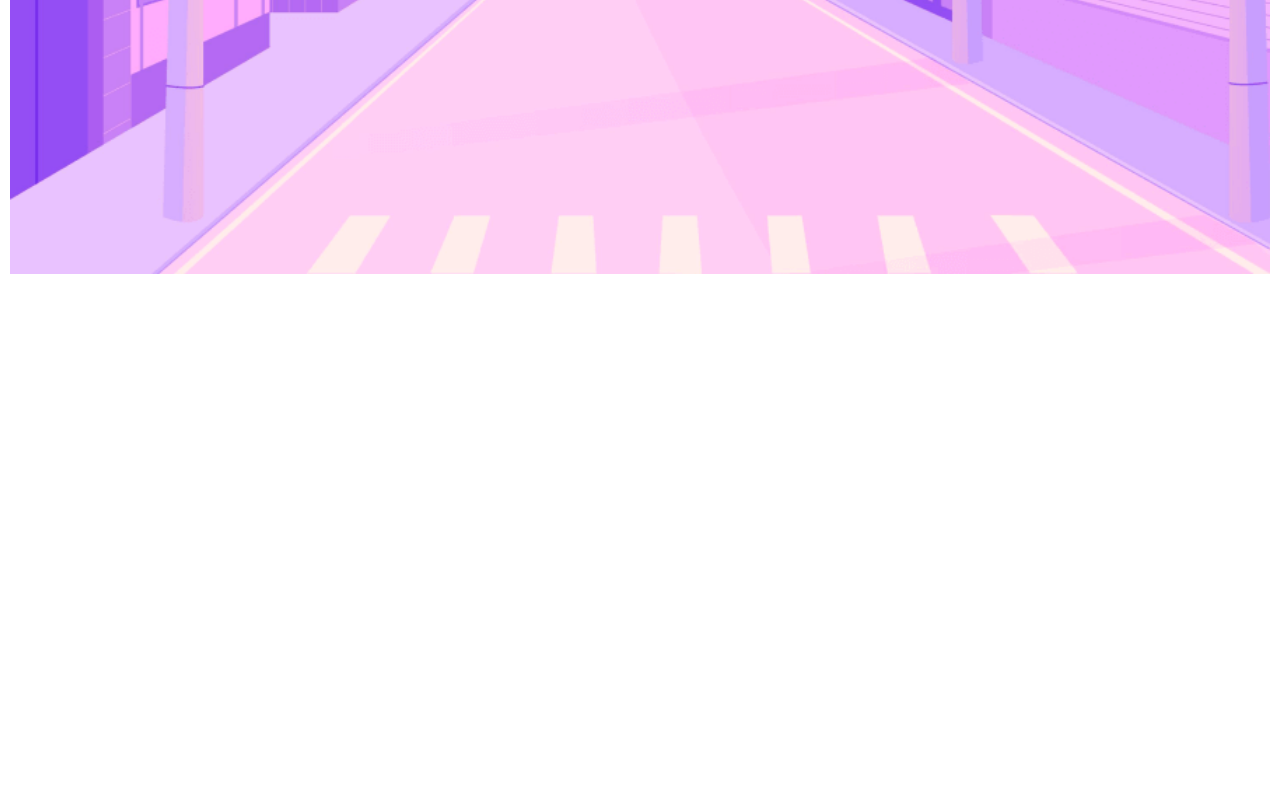
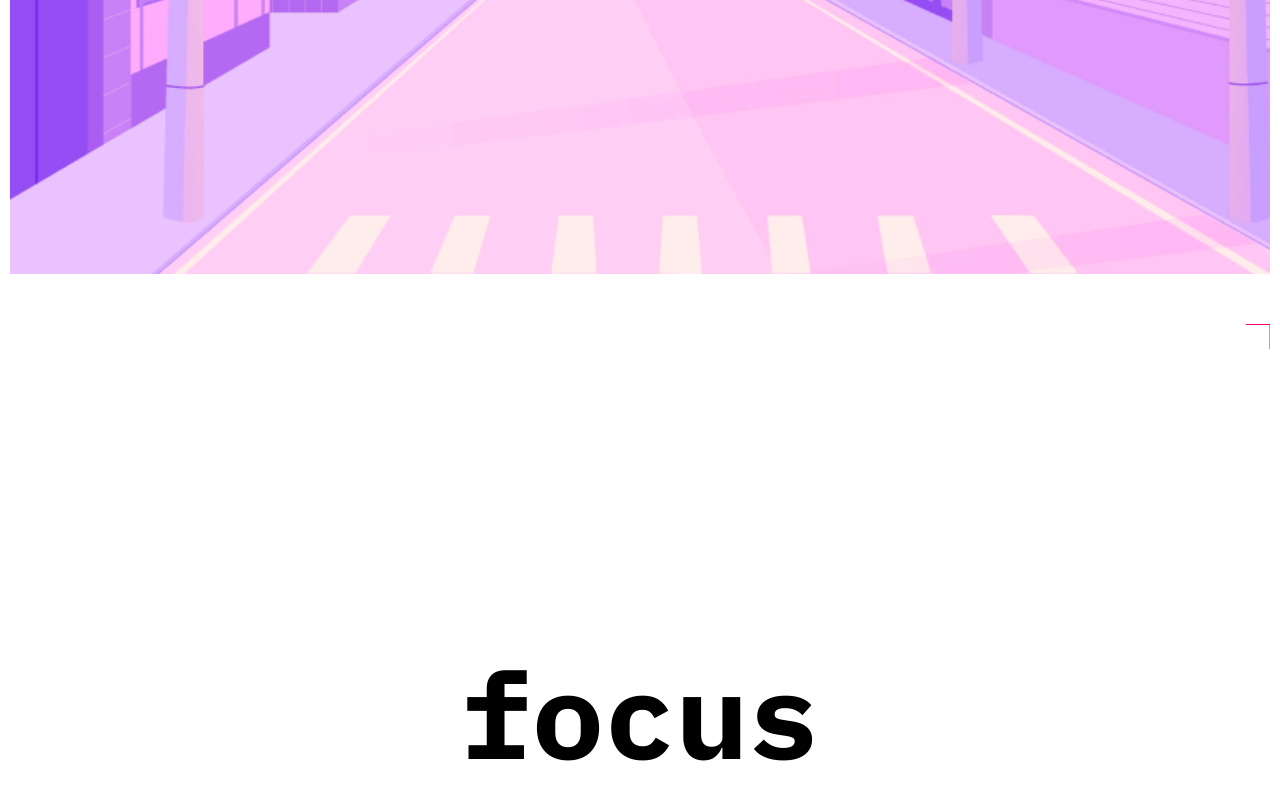
Before and after one commit to Aleksandra-Lorens/slozhno-sosredotochitsya-fd, a plain HTML site: page index.html in a window 1280 px wide. Shown: the part 7077-7877 px from the top of the page. Before the commit the page ends 7351 px from the top, so only its background shows below. Drawn offline with Linux system fonts and the light colour scheme.

Commit message:
Готова мобильная версия подвала

```diff
--- a/index.html
+++ b/index.html
@@ -144,6 +144,9 @@
       </div>
     </div>
   </section>
+  <footer id="footer">
+    <div class="logo">focus</div>
+  </footer>
 </body>
 
 </html>
--- a/styles/dark.css
+++ b/styles/dark.css
@@ -51,6 +51,11 @@
   color: #DB00FF;
 }
 
+.theme-dark #footer .logo {
+  text-shadow: 2px 2px 0px #FF0070;
+  color: #DB00FF;
+}
+
 .theme-dark .page .header .title-decor,
 .theme-dark .item h3,
 .theme-dark .gallery h3,
--- a/styles/style.css
+++ b/styles/style.css
@@ -13,7 +13,8 @@
   padding: 0 10px;
 }
 
-.page .header::before {
+.page .header::before,
+#footer::before {
   content: '';
   position: absolute;
   left: 10px;
@@ -25,7 +26,8 @@
   background-repeat: no-repeat;
 }
 
-.page .header::after {
+.page .header::after,
+#footer::after  {
   content: '';
   position: absolute;
   right: 10px;
@@ -313,3 +315,18 @@
   height: 433px;
   object-fit: cover;
 }*/
+
+#footer {
+  height: 100vh;
+  position: relative;
+  display: flex;
+  justify-content: center;
+  align-items: center;
+  margin-top: 40px;
+}
+
+#footer .logo {
+  font-size: clamp(7.25rem, 7.0115rem + 1.0178vw, 7.5rem);
+  font-weight: 700;
+  line-height: 83%;
+}
```
